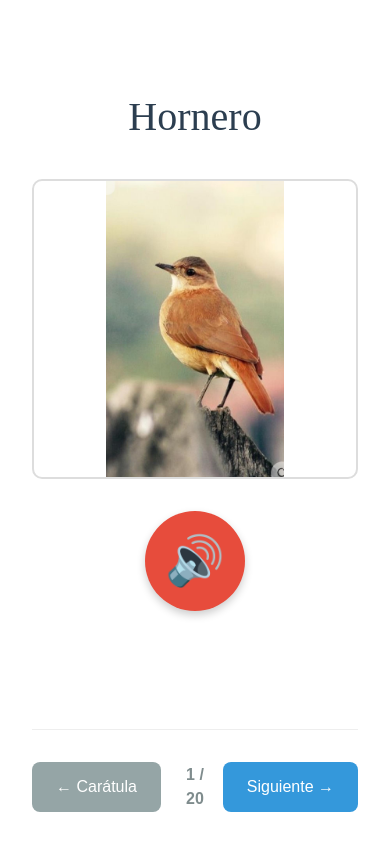
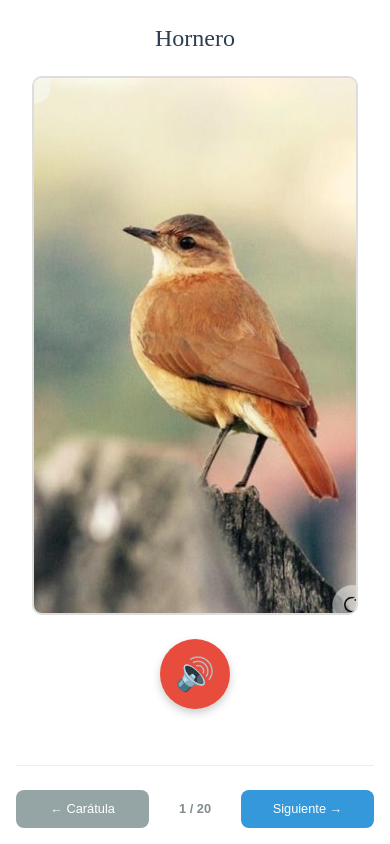
Before and after one commit to argenia-sas/libro-rio-marron, a Next.js app: page /pagina/1 in a window 390 px wide. Built offline with nearby package versions, Linux system fonts and the light colour scheme.

Commit message:
fix: ajustar estilos de diseño en el componente Player para mejorar la responsividad y la presentación visual

```diff
--- a/src/app/pagina/[id]/player.tsx
+++ b/src/app/pagina/[id]/player.tsx
@@ -50,9 +50,9 @@
 
   return (
     <main style={{
-      padding: "2rem",
+      padding: "1rem",
       textAlign: "center",
-      maxWidth: "800px",
+      maxWidth: "100%",
       margin: "0 auto",
       minHeight: "100vh",
       display: "flex",
@@ -63,19 +63,22 @@
       <div style={{ flex: 1, display: "flex", flexDirection: "column", justifyContent: "center" }}>
         {/* Título de la página */}
         <h1 style={{
-          fontSize: "2.5rem",
-          marginBottom: "2rem",
+          fontSize: "clamp(1.5rem, 5vw, 2.5rem)",
+          marginBottom: "1.5rem",
           color: "#2c3e50",
-          fontFamily: "serif"
+          fontFamily: "serif",
+          padding: "0 0.5rem",
+          lineHeight: "1.2"
         }}>
           {pageMetadata.title}
         </h1>
 
         {/* Imagen de la página */}
         <div style={{
-          marginBottom: "2rem",
+          marginBottom: "1.5rem",
           display: "flex",
-          justifyContent: "center"
+          justifyContent: "center",
+          padding: "0 1rem"
         }}>
           {imageUrl ? (
             <Image
@@ -84,8 +87,9 @@
               width={400}
               height={300}
               style={{
+                width: "100%",
                 maxWidth: "400px",
-                maxHeight: "300px",
+                height: "auto",
                 borderRadius: "10px",
                 border: "2px solid #ddd",
                 objectFit: "contain"
@@ -93,16 +97,19 @@
             />
           ) : (
             <div style={{
-              width: "400px",
-              height: "300px",
+              width: "100%",
+              maxWidth: "400px",
+              height: "250px",
               backgroundColor: "#f0f0f0",
               border: "2px solid #ddd",
               borderRadius: "10px",
               display: "flex",
               alignItems: "center",
               justifyContent: "center",
-              fontSize: "1.2rem",
-              color: "#666"
+              fontSize: "clamp(0.9rem, 3vw, 1.2rem)",
+              color: "#666",
+              padding: "1rem",
+              textAlign: "center"
             }}>
               {pageAssets.hasAssets
                 ? `Imagen no encontrada para ${pageAssets.folderName}`
@@ -116,21 +123,21 @@
           <>
             <button
               style={{
-                padding: "1.5rem",
-                fontSize: "3rem",
+                padding: "clamp(1rem, 3vw, 1.5rem)",
+                fontSize: "clamp(2rem, 6vw, 3rem)",
                 backgroundColor: "#e74c3c",
                 color: "white",
                 border: "none",
                 borderRadius: "50%",
                 cursor: "pointer",
-                marginBottom: "2rem",
+                marginBottom: "1.5rem",
                 transition: "all 0.3s",
-                width: "100px",
-                height: "100px",
+                width: "clamp(70px, 15vw, 100px)",
+                height: "clamp(70px, 15vw, 100px)",
                 display: "flex",
                 alignItems: "center",
                 justifyContent: "center",
-                margin: "0 auto 2rem auto",
+                margin: "0 auto 1.5rem auto",
                 boxShadow: "0 4px 8px rgba(0,0,0,0.2)"
               }}
               onClick={handlePlay}
@@ -156,9 +163,11 @@
 
         {!pageAssets.hasAssets && (
           <p style={{
-            fontSize: "1rem",
+            fontSize: "clamp(0.9rem, 2.5vw, 1rem)",
             color: "#999",
-            fontStyle: "italic"
+            fontStyle: "italic",
+            padding: "0 1rem",
+            textAlign: "center"
           }}>
             No hay audio disponible para esta página
           </p>
@@ -170,9 +179,11 @@
         display: "flex",
         justifyContent: isSecretPage ? "center" : "space-between",
         alignItems: "center",
-        marginTop: "2rem",
-        paddingTop: "2rem",
-        borderTop: "1px solid #eee"
+        marginTop: "1.5rem",
+        paddingTop: "1.5rem",
+        borderTop: "1px solid #eee",
+        flexWrap: "wrap",
+        gap: "1rem"
       }}>
         {/* Página secreta: solo botón de volver al inicio */}
         {isSecretPage ? (
@@ -180,13 +191,15 @@
             href="/"
             style={{
               display: "inline-block",
-              padding: "0.8rem 1.5rem",
-              fontSize: "1rem",
+              padding: "clamp(0.6rem, 2vw, 0.8rem) clamp(1rem, 3vw, 1.5rem)",
+              fontSize: "clamp(0.9rem, 2.5vw, 1rem)",
               backgroundColor: "#e74c3c",
               color: "white",
               textDecoration: "none",
               borderRadius: "8px",
-              transition: "background-color 0.3s"
+              transition: "background-color 0.3s",
+              minWidth: "120px",
+              textAlign: "center"
             }}
             onMouseEnter={(e) => (e.target as HTMLAnchorElement).style.backgroundColor = "#c0392b"}
             onMouseLeave={(e) => (e.target as HTMLAnchorElement).style.backgroundColor = "#e74c3c"}
@@ -196,18 +209,21 @@
         ) : (
           <>
             {/* Botón anterior */}
-            <div style={{ width: "150px", textAlign: "left" }}>
+            <div style={{ flex: "1", textAlign: "left", minWidth: "120px" }}>
               <Link
                 href={prevPage}
                 style={{
                   display: "inline-block",
-                  padding: "0.8rem 1.5rem",
-                  fontSize: "1rem",
+                  padding: "clamp(0.6rem, 2vw, 0.8rem) clamp(1rem, 3vw, 1.5rem)",
+                  fontSize: "clamp(0.8rem, 2.2vw, 1rem)",
                   backgroundColor: "#95a5a6",
                   color: "white",
                   textDecoration: "none",
                   borderRadius: "8px",
-                  transition: "background-color 0.3s"
+                  transition: "background-color 0.3s",
+                  width: "100%",
+                  textAlign: "center",
+                  boxSizing: "border-box"
                 }}
                 onMouseEnter={(e) => (e.target as HTMLAnchorElement).style.backgroundColor = "#7f8c8d"}
                 onMouseLeave={(e) => (e.target as HTMLAnchorElement).style.backgroundColor = "#95a5a6"}
@@ -218,26 +234,31 @@
 
             {/* Indicador de página */}
             <div style={{
-              fontSize: "1rem",
+              fontSize: "clamp(0.8rem, 2.2vw, 1rem)",
               color: "#7f8c8d",
-              fontWeight: "bold"
+              fontWeight: "bold",
+              minWidth: "60px",
+              textAlign: "center"
             }}>
               {currentPage} / {totalPages - 1}
             </div>
 
             {/* Botón siguiente */}
-            <div style={{ width: "150px", textAlign: "right" }}>
+            <div style={{ flex: "1", textAlign: "right", minWidth: "120px" }}>
               <Link
                 href={nextPage}
                 style={{
                   display: "inline-block",
-                  padding: "0.8rem 1.5rem",
-                  fontSize: "1rem",
+                  padding: "clamp(0.6rem, 2vw, 0.8rem) clamp(1rem, 3vw, 1.5rem)",
+                  fontSize: "clamp(0.8rem, 2.2vw, 1rem)",
                   backgroundColor: "#3498db",
                   color: "white",
                   textDecoration: "none",
                   borderRadius: "8px",
-                  transition: "background-color 0.3s"
+                  transition: "background-color 0.3s",
+                  width: "100%",
+                  textAlign: "center",
+                  boxSizing: "border-box"
                 }}
                 onMouseEnter={(e) => (e.target as HTMLAnchorElement).style.backgroundColor = "#2980b9"}
                 onMouseLeave={(e) => (e.target as HTMLAnchorElement).style.backgroundColor = "#3498db"}
```
